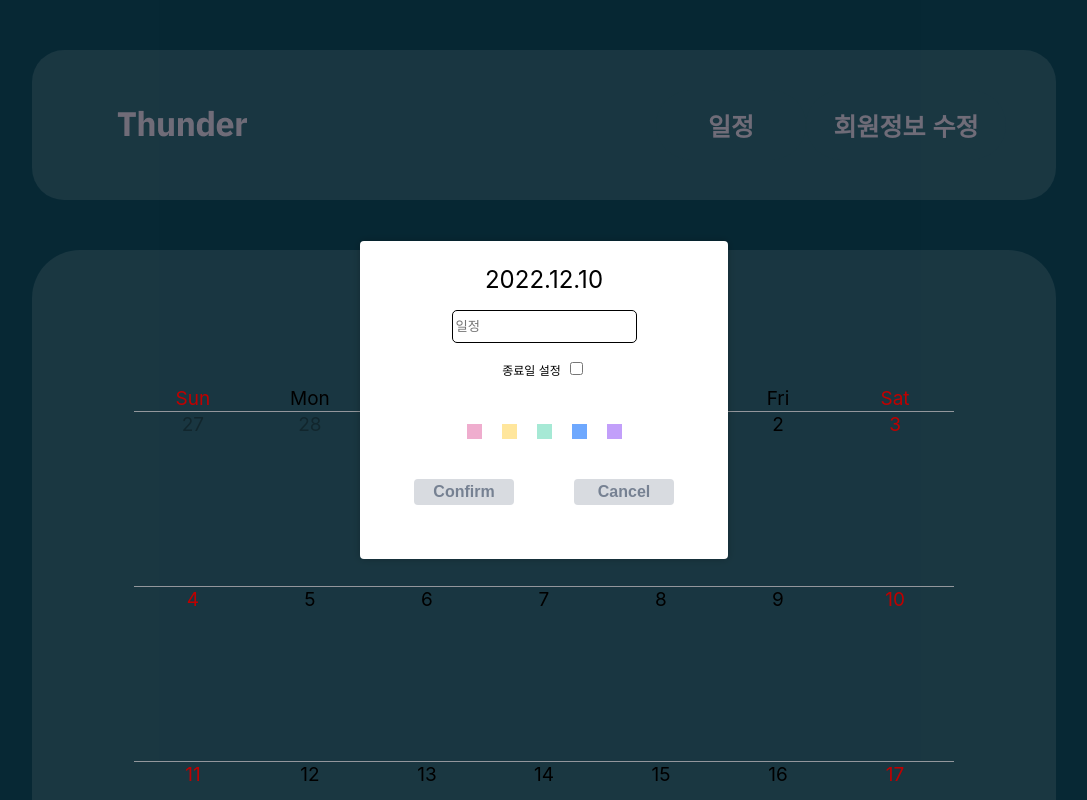
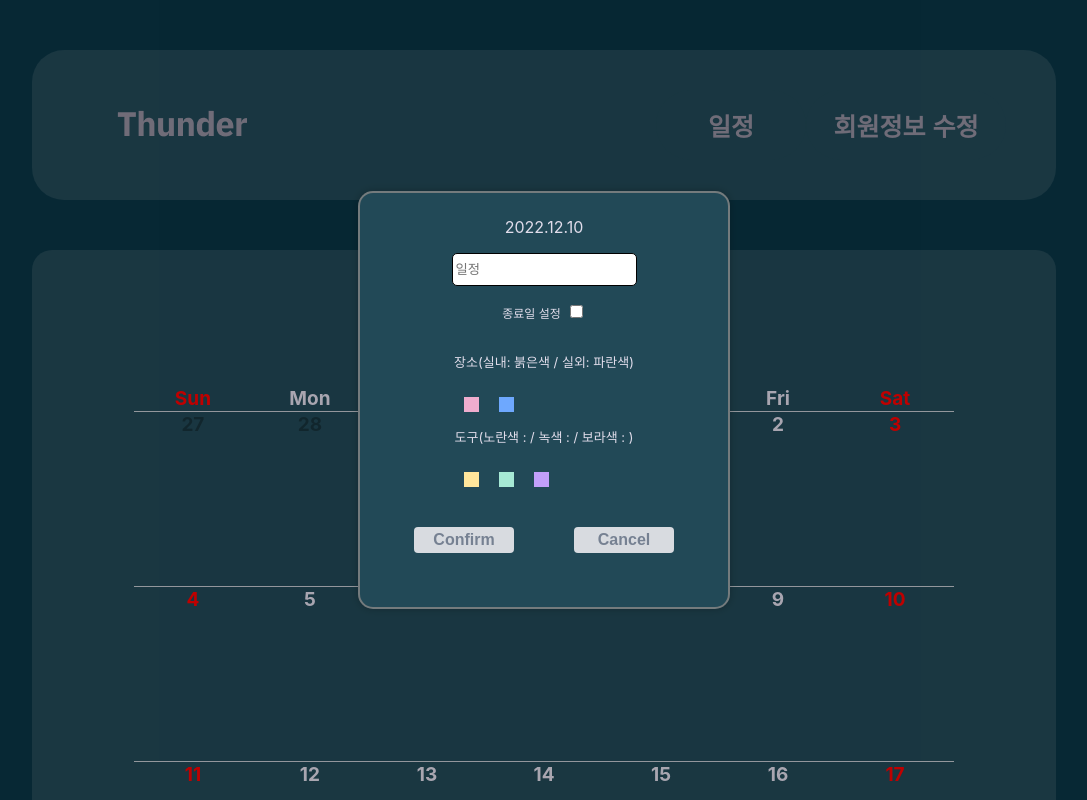
Before and after one commit to thunder-theory/weather-front, a React (Create React App) app: page / in a window 1280 px wide. Both pictures are taken after a click on the element "10". Shown: the top 800 px of the page, without its empty margins (96-1183 px from the left). Built offline with nearby package versions, Linux system fonts and the light colour scheme.

Commit message:
일정 디자인 수정

```diff
--- a/src/component/Picker.js
+++ b/src/component/Picker.js
@@ -1,18 +1,35 @@
 import React from "react";
 import Style from "../module/Style";
 
-
-const Picker = ({changeColor}) => {
-
-    const colors = ['#efadce', '#ffe69c', '#a6e9d5', '#6ea8fe', '#c29ffa']
-
-    return (
-        <div className="picker">
-                {colors.map((color, index) => (
-                    <div className="custom-check-box" style={Style(color)} onClick={() => changeColor(color)} key={index}/>
-                ))}
-        </div>
-    )
-}
+const Picker = ({ changeColor }) => {
+  const colors = ["#efadce", "#6ea8fe"];
+  const colors2 = ["#ffe69c", "#a6e9d5", "#c29ffa"];
+  return (
+    <div className="picker">
+      <p>장소(실내: 붉은색 / 실외: 파란색)</p>
+      <div className="place">
+        {colors.map((color, index) => (
+          <div
+            className="custom-check-box"
+            style={Style(color)}
+            onClick={() => changeColor(color)}
+            key={index}
+          />
+        ))}
+      </div>
+      <p>도구(노란색 : / 녹색 : / 보라색 : )</p>
+      <div className="tool">
+        {colors2.map((color, index) => (
+          <div
+            className="custom-check-box2"
+            style={Style(color)}
+            onClick={() => changeColor(color)}
+            key={index}
+          />
+        ))}
+      </div>
+    </div>
+  );
+};
 
 export default Picker;
--- a/src/style/calendar.css
+++ b/src/style/calendar.css
@@ -85,6 +85,8 @@ body {
   justify-content: center;
   border-radius: 2em;
   background-color: #224957;
+  color: #e1ddeb;
+  font-size: 10px;
 }
 
 .header {
@@ -102,6 +104,7 @@ body {
   margin: 50px;
   background: #224957;
   border: none;
+
   font-size: 30px;
 }
 
--- a/src/style/modal.css
+++ b/src/style/modal.css
@@ -13,15 +13,17 @@
 
 .modal {
   width: 320px;
-  background: white;
+  background: #224957;
+  border: 2px solid rgba(133, 133, 133, 0.829);
   padding: 1.5rem;
-  border-radius: 4px;
+  border-radius: 15px;
   box-shadow: 0px 0px 8px rgba(0, 0, 0, 0.25);
   align-items: center;
   display: flex;
   flex-direction: column;
   align-items: center;
   justify-content: center;
+  font-size: 16px;
 }
 
 .modal .input {
@@ -47,7 +49,21 @@ p,
 }
 
 .picker {
-  margin-top: 20px;
+  margin-top: 10px;
+  display: flex;
+  flex-direction: column;
+}
+.picker p {
+  margin-top: 5px;
+  font-size: 13px;
+}
+
+.place {
+  display: flex;
+  flex-direction: row;
+}
+
+.tool {
   display: flex;
   flex-direction: row;
 }
@@ -58,11 +74,21 @@ p,
   height: 15px;
 }
 
+.custom-check-box2 {
+  margin: 10px;
+  width: 15px;
+  height: 15px;
+}
+
 .custom-check-box:hover {
   box-shadow: 10px 10px 10px grey;
   border: 1px solid black;
 }
 
+.custom-check-box2:hover {
+  box-shadow: 10px 10px 10px grey;
+  border: 1px solid black;
+}
 .input {
   display: flex;
   flex-direction: row;
--- a/src/style/table.css
+++ b/src/style/table.css
@@ -5,13 +5,16 @@ table {
   text-align: center;
   border-collapse: collapse;
   font-size: 19px;
+  font-weight: bold;
 }
 
 table tbody tr {
   border-top: 0.5px solid #c4c9d0;
 }
 
-table, th, td {
+table,
+th,
+td {
   vertical-align: top;
 }
 
@@ -19,15 +22,15 @@ table tbody tr td {
   margin-left: 20px;
 }
 
-
 table tbody td {
   width: 10%;
   height: 10%;
-    overflow:hidden;
-    white-space : nowrap;
+  overflow: hidden;
+  white-space: nowrap;
   text-overflow: ellipsis;
 }
-td:first-child, td:last-child {
+td:first-child,
+td:last-child {
   color: red;
 }
 
@@ -39,7 +42,6 @@ table tbody td div {
   text-decoration: none;
   overflow: auto;
 }
-
 
 div::-webkit-scrollbar {
   width: 10px;
@@ -55,7 +57,7 @@ div::-webkit-scrollbar-track {
   border-radius: 10px;
   box-shadow: inset 0px 0px 5px white;
 }
-table tbody td:hover{
+table tbody td:hover {
   font-weight: bold;
 }
 
@@ -64,5 +66,5 @@ li {
 }
 
 .diff {
-    color:rgba(0, 0, 0, 0.3 ) !important;
+  color: rgba(0, 0, 0, 0.3) !important;
 }
```
Lines whose indentation alone changed are shown as unchanged.
